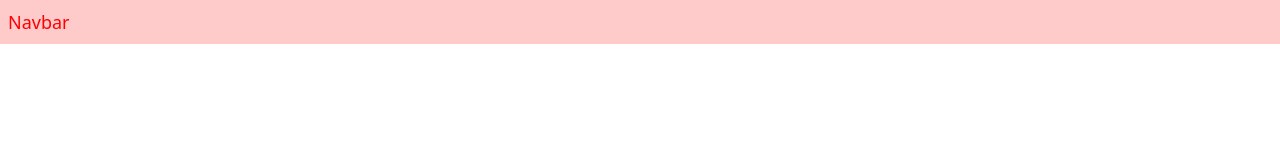
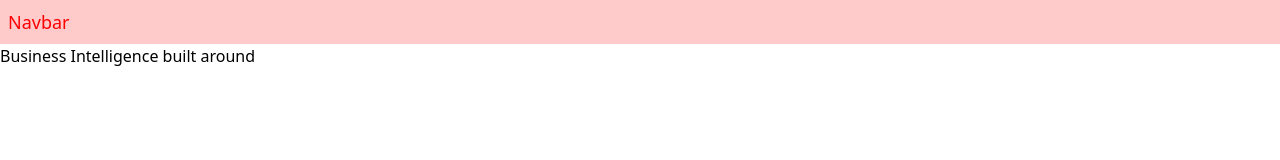
Before and after one commit to Shohrukh-Abduvakhidov/project-1, a website: page src/index.html in a window 1280 px wide. Drawn offline with Linux system fonts and the light colour scheme.

Commit message:
header section done

```diff
--- a/src/index.html
+++ b/src/index.html
@@ -13,5 +13,8 @@
     <navbar>
         <p class="text-lg text-[red] bg-red-200 p-2">Navbar</p>
     </navbar>
+    <header>
+        Business Intelligence built around
+    </header>
 </body>
 </html>
```
